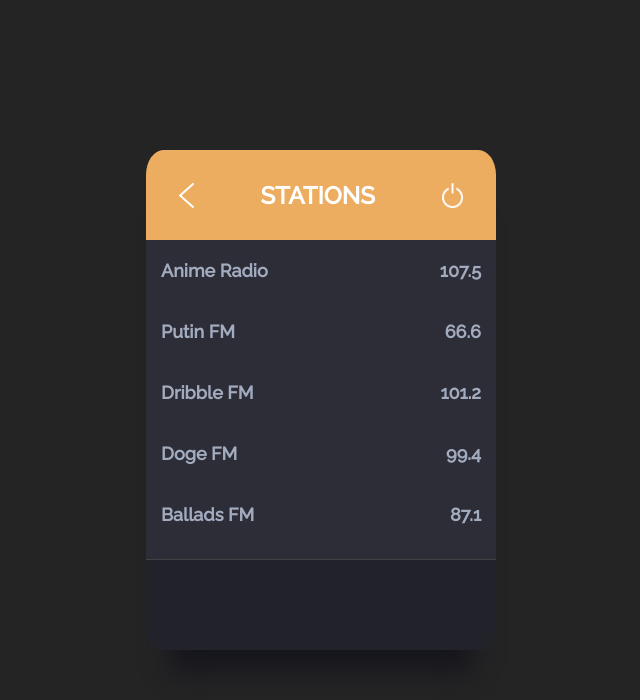
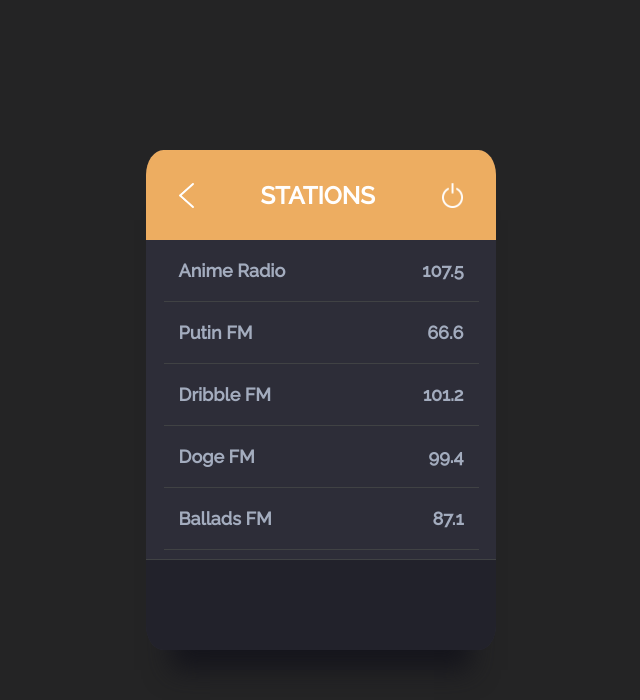
Before and after one commit to xarrijorge/radio-widget, a React (Create React App) app: page / in a window 1280 px wide. Shown: the top 700 px of the page, without its empty margins (319-959 px from the left). Built offline with nearby package versions, Linux system fonts and the light colour scheme; data requests are answered from the project's data file.

Commit message:
Minor edits

```diff
--- a/src/components/Accordion.tsx
+++ /dev/null
@@ -1,56 +0,0 @@
-import React, { useState, useEffect } from 'react';
-import axios from 'axios';
-import styles from '../styles/station.module.css';
-import Minus from '../images/icons/minus.png';
-import Plus from '../images/icons/plus.png';
-
-interface UserInput {
-  index: Number;
-  clicked: Boolean;
-  prevState: null;
-}
-
-const Accordion = ({ index, item }: any) => {
-  const [clicked, setClicked] = useState<UserInput | null>(null);
-  const [stations, setStations] = useState([]);
-
-  const getData = async () => {
-    const result = await axios.get('http://localhost:3001/stations');
-    setStations(result.data);
-    return result.data;
-  };
-
-  useEffect(() => {
-    getData();
-    console.log(stations);
-  }, []);
-
-  const toggle = (index: any) => {
-    if (clicked === index) {
-      //if clicked question is already active, then close it
-      return setClicked(null);
-    }
-
-    setClicked(index);
-  };
-
-  return (
-    <div onClick={() => toggle(index)}>
-      <div className={styles.station}>
-        <div key={index} className={styles.stationHead}>
-          <h4>{item.name}</h4>
-          <h4>{item.frequency}</h4>
-        </div>
-        {clicked === index ? (
-          <div className={styles.details}>
-            <img src={Minus} alt="" />
-            <img src={item.logo} alt="" />
-            <img src={Plus} alt="" />
-          </div>
-        ) : null}
-      </div>
-    </div>
-  );
-};
-
-export default Accordion;
--- /dev/null
+++ b/src/components/Station.jsx
@@ -0,0 +1,59 @@
+import React, { useState, useEffect } from 'react';
+import axios from 'axios';
+import styles from '../styles/station.module.css';
+import Minus from '../images/icons/minus.png';
+import Plus from '../images/icons/plus.png';
+import Logo from '../images/albumArt.png';
+
+const Station = () => {
+  const [clicked, setClicked] = useState(false);
+  const [stations, setStations] = useState([]);
+
+  const getData = async () => {
+    const result = await axios.get('http://localhost:3001/stations');
+    setStations(result.data);
+    return result.data;
+  };
+
+  const toggle = (index) => {
+    if (clicked === index) {
+      //if clicked question is already active, then close it
+      return setClicked(null);
+    }
+
+    setClicked(index);
+  };
+
+  useEffect(() => {
+    getData();
+    console.log(stations);
+  }, []);
+
+  return (
+    <>
+      {stations.map((item, index) => {
+        return (
+          <div className={styles.station}>
+            <div
+              onClick={() => toggle(index)}
+              key={index}
+              className={styles.stationHead}
+            >
+              <h4>{item.name}</h4>
+              <h4>{item.frequency}</h4>
+            </div>
+            {clicked === index ? (
+              <div className={styles.details}>
+                <img src={Minus} alt="" className={styles.icon} />
+                <img src={Logo} alt="" className={styles.logo} />
+                <img src={Plus} alt="" className={styles.icon} />
+              </div>
+            ) : null}
+          </div>
+        );
+      })}
+    </>
+  );
+};
+
+export default Station;
--- a/src/components/Stations.tsx
+++ b/src/components/Stations.tsx
@@ -1,5 +1,5 @@
 import React, { useState, useEffect } from 'react';
-import Accordion from './Accordion';
+import Station from './Station';
 import axios from 'axios';
 import styles from '../styles/stations.module.css';
 
@@ -19,9 +19,7 @@ export default function Stations() {
 
   return (
     <main className={styles.main}>
-      {stations.map((station, index) => (
-        <Accordion index={index} item={station} />
-      ))}
+      <Station />
     </main>
   );
 }
--- a/src/styles/station.module.css
+++ b/src/styles/station.module.css
@@ -1,8 +1,9 @@
 .station {
-  width: 100%;
+  width: 90%;
   display: flex;
   flex-direction: column;
   justify-content: center;
+  margin: 0 auto;
   border-bottom: 1px solid #404244;
   font-family: 'Raleway', sans-serif;
   font-weight: 100;
@@ -20,11 +21,24 @@
 .details {
   width: auto;
   height: 200px;
+  display: flex;
+  justify-content: space-evenly;
+  align-items: center;
+  border-top: 1px solid #404244;
+}
+.logo {
+  width: 150px;
+  height: 150px;
+  border-radius: 50%;
 }
 
+.icon {
+  width: 30px;
+  height: 30px;
+}
 .station:hover {
   cursor: pointer;
-  background-color: #1d1d28;
+  color: #fff;
 }
 .station:last-child {
   border: none;
```
Also changed, not shown: src/components/Station.tsx (deleted, +0 -37 lines).
